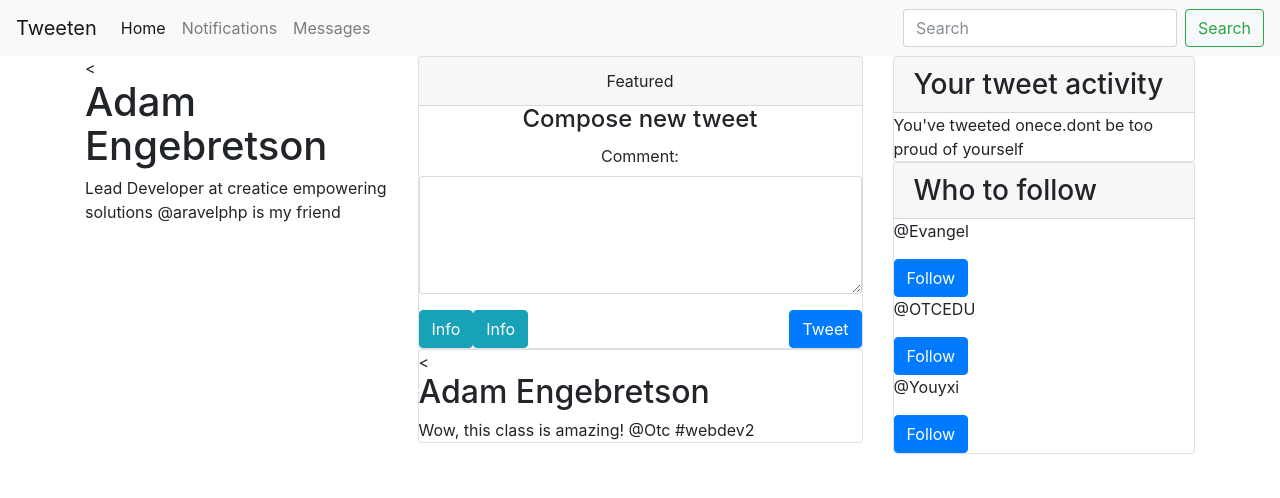
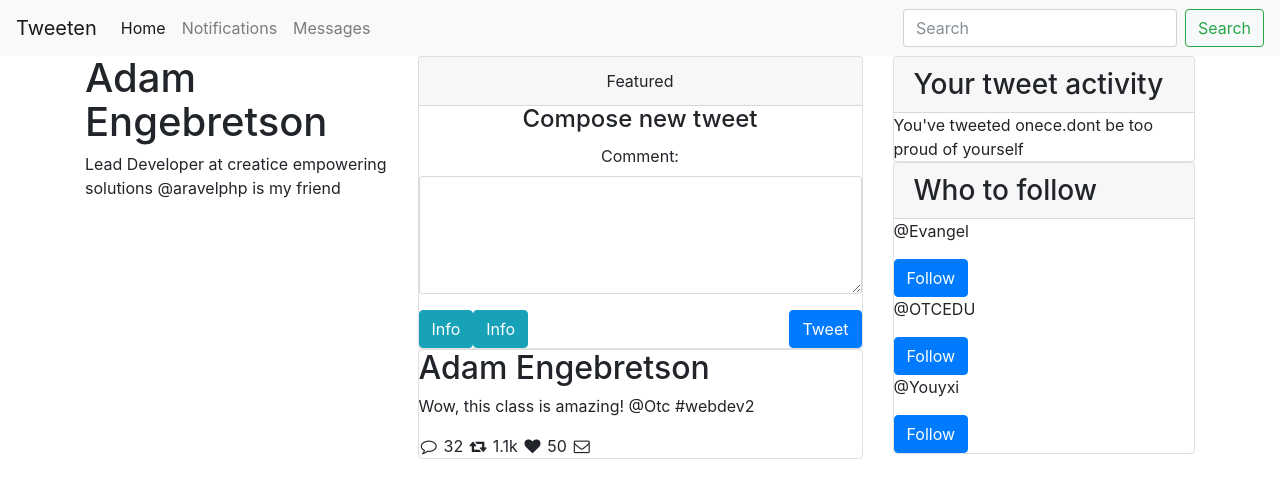
Before and after one commit to OTCCIS131/tweeten-PrestonHunt, a plain HTML site: page index.html in a window 1280 px wide. Drawn offline with nearby package versions, Linux system fonts and the light colour scheme.

Commit message:
tried  some stuff

```diff
--- a/index.html
+++ b/index.html
@@ -7,6 +7,9 @@
 
     <!-- Bootstrap CSS -->
     <link rel="stylesheet" href="https://maxcdn.bootstrapcdn.com/bootstrap/4.0.0-beta/css/bootstrap.min.css" integrity="sha384-/Y6pD6FV/Vv2HJnA6t+vslU6fwYXjCFtcEpHbNJ0lyAFsXTsjBbfaDjzALeQsN6M" crossorigin="anonymous">
+    <!-- Font Awesome -->
+    <link href="https://maxcdn.bootstrapcdn.com/font-awesome/4.7.0/css/font-awesome.min.css" rel="stylesheet" integrity="sha384-wvfXpqpZZVQGK6TAh5PVlGOfQNHSoD2xbE+QkPxCAFlNEevoEH3Sl0sibVcOQVnN" crossorigin="anonymous">
+
   </head>
   <body>
         <nav class="navbar navbar-expand-lg navbar-light bg-light">
@@ -37,7 +40,7 @@
         <div class="row">
 
             <div class="col">
-                <<h1>Adam Engebretson</h1>
+                <h1>Adam Engebretson</h1>
                 <p>Lead Developer at creatice empowering solutions @aravelphp is my friend</p>
             </div>
 
@@ -59,8 +62,13 @@
                     </div>
                     <div class="card">
                         <div class="card-block">
-                            <<h2>Adam Engebretson</h2>
+                            <h2>Adam Engebretson</h2>
                             <p class="card-text">Wow, this class is amazing! @Otc #webdev2</p>
+                                   <i class="fa fa-fw fa-comment-o comment"> </i> 32
+                                    <i class="fa fa-fw fa-retweet retweet" ></i> 1.1k
+                                    <i class="fa fa-fw fa-heart heart"></i> 50
+                                    <i class="fa fa-fw fa-envelope-o message"></i>
+
                         </div>
                     </div>
                 </div>
@@ -99,5 +107,51 @@
     <script src="https://code.jquery.com/jquery-3.2.1.slim.min.js" integrity="sha384-KJ3o2DKtIkvYIK3UENzmM7KCkRr/rE9/Qpg6aAZGJwFDMVNA/GpGFF93hXpG5KkN" crossorigin="anonymous"></script>
     <script src="https://cdnjs.cloudflare.com/ajax/libs/popper.js/1.11.0/umd/popper.min.js" integrity="sha384-b/U6ypiBEHpOf/4+1nzFpr53nxSS+GLCkfwBdFNTxtclqqenISfwAzpKaMNFNmj4" crossorigin="anonymous"></script>
     <script src="https://maxcdn.bootstrapcdn.com/bootstrap/4.0.0-beta/js/bootstrap.min.js" integrity="sha384-h0AbiXch4ZDo7tp9hKZ4TsHbi047NrKGLO3SEJAg45jXxnGIfYzk4Si90RDIqNm1" crossorigin="anonymous"></script>
+
+
+<script>
+const showMessage = () =>
+{
+  alert("are you sure you like this?");
+};
+
+const likeButton = document.getElementsByClassName("heart");
+likeButton[0].addEventListener("click",e)
+
+
+{
+let currentCount = likeButton.nextSibling.textContent
+newCount = parseInt(currentCount) +1
+
+
+
+}
+
+
+</script>
+
+
   </body>
 </html>
+<!--
+const commentButton = document.getElementsByClassName("comment");
+commentButton[0].addEventListener("click", showMessage);
+
+const retweetButton = document.getElementsByClassName("retweet");
+retweetButton[1].addEventListener("click", showMessage);
+
+
+const likeButton = document.getElementsByClassName("heart");
+likeButton[3].addEventListener("click", showMessage);
+
+let currentCount = likeButton.nextSibling.textContent
+currentCount = parseInt(currentCount) +1
+newCount = parseInt(currentCount)
+
+likeButton.nextSibling.textContent = newCount
+}
+
+
+
+
+-->
```
